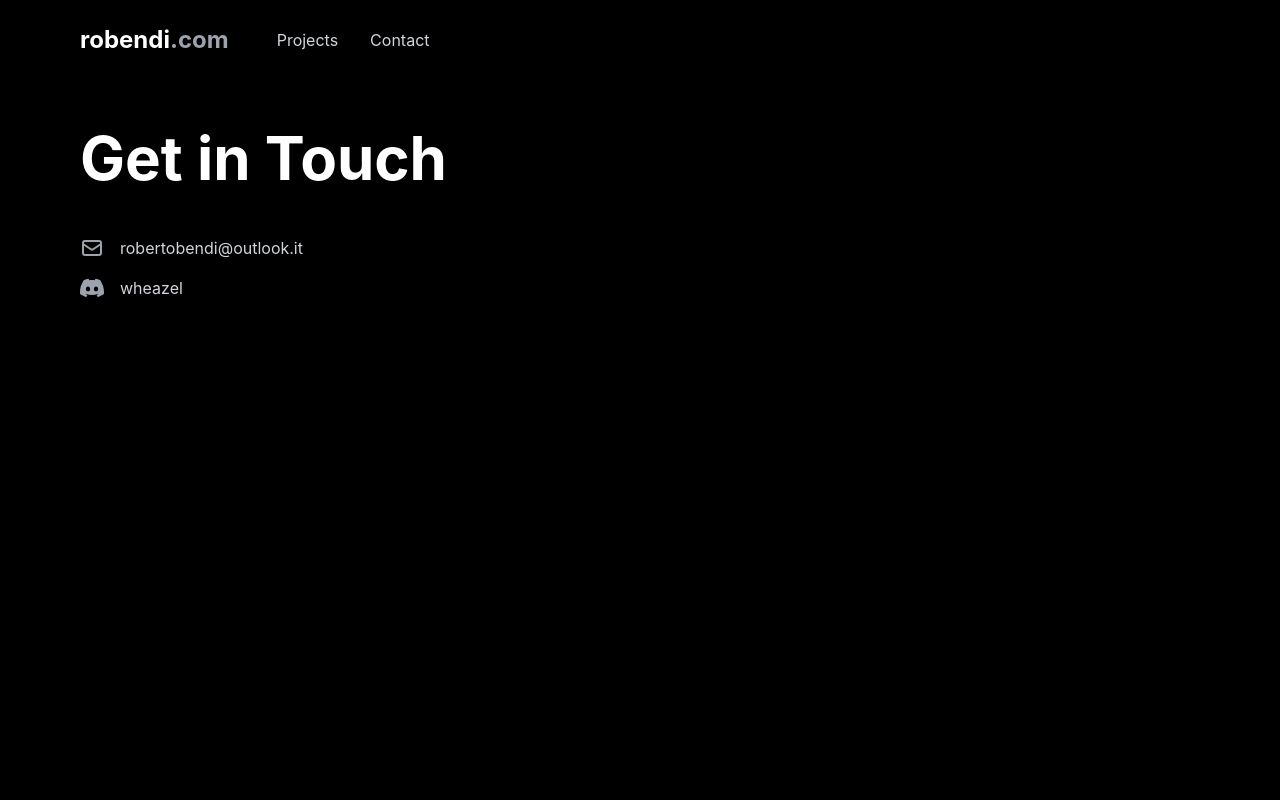
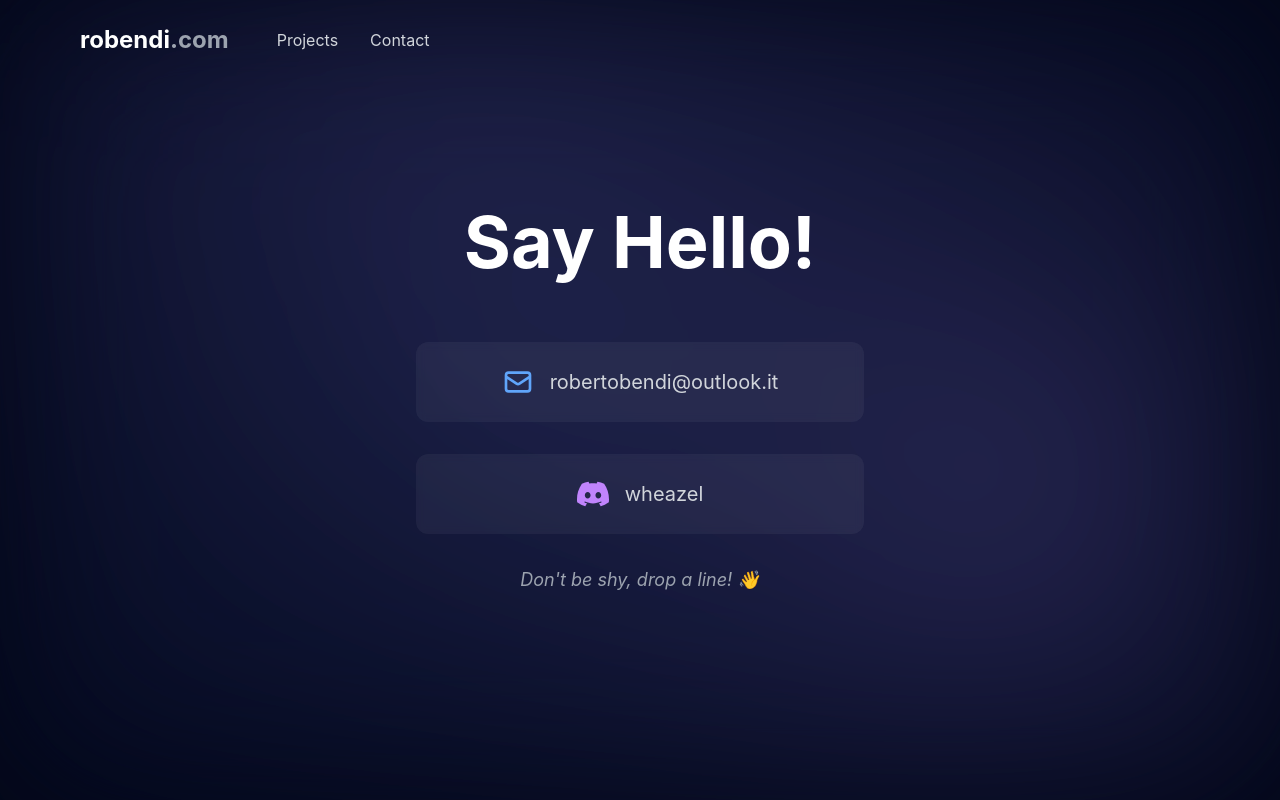
Before and after one commit to robertobendi/robertobendi.github.io, a React (Create React App) app: page /contact in a window 1280 px wide. Shown: the top 800 px of the page. Built offline with nearby package versions, Linux system fonts and the light colour scheme.

Commit message:
better background and updated projects

```diff
--- a/src/Contact.js
+++ b/src/Contact.js
@@ -1,15 +1,39 @@
-import React from "react";
+import React, { useState, useEffect } from "react";
+import MovingBackground from "./MovingBackground";
+
 function Contact() {
+  const [isVisible, setIsVisible] = useState(false);
+
+  useEffect(() => {
+    setIsVisible(true);
+  }, []);
+
   return (
-    <div className="min-h-screen bg-black text-white pt-32 px-8 lg:px-20">
-      <div className="max-w-[2000px] mx-auto">
-        <h1 className="text-5xl lg:text-6xl font-bold mb-12">Get in Touch</h1>
-        <div className="max-w-2xl">
-          {/* Contact Info Section */}
-          <div className="mb-12 space-y-4">
-            <div className="flex items-center space-x-4">
+    <div className="min-h-screen text-white relative flex items-center justify-center">
+      <MovingBackground />
+
+      <div className="relative z-10 w-full max-w-lg px-8">
+        <div
+          className={`text-center transition-all duration-1000 transform ${
+            isVisible
+              ? "translate-y-0 opacity-100 rotate-0"
+              : "translate-y-10 opacity-0 rotate-3"
+          }`}
+        >
+          <h1 className="text-6xl lg:text-7xl font-bold mb-16 hover:scale-105 transition-transform duration-300">
+            Say Hello!
+          </h1>
+
+          <div className="space-y-8">
+            {/* Email Container */}
+            <div
+              className="group bg-white/5 backdrop-blur-sm rounded-xl p-6 hover:bg-white/10
+                         transition-all duration-300 hover:-translate-y-1 hover:scale-105 cursor-pointer"
+              onClick={() => window.location.href = 'mailto:robertobendi@outlook.it'}
+            >
+              <div className="flex items-center justify-center space-x-4">
                 <svg
-                className="w-6 h-6 text-gray-400"
+                  className="w-8 h-8 text-blue-400 group-hover:scale-110 transition-transform duration-300"
                   fill="none"
                   viewBox="0 0 24 24"
                   stroke="currentColor"
@@ -21,28 +45,40 @@ function Contact() {
                     d="M3 8l7.89 5.26a2 2 0 002.22 0L21 8M5 19h14a2 2 0 002-2V7a2 2 0 00-2-2H5a2 2 0 00-2 2v10a2 2 0 002 2z"
                   />
                 </svg>
-              <a
-                href="mailto:robertobendi@outlook.it"
-                className="text-gray-300 hover:text-white transition-colors"
+                <span className="text-xl text-gray-300 group-hover:text-white transition-colors">
+                  robertobendi@outlook.it
+                </span>
+              </div>
+            </div>
+
+            {/* Discord Container */}
+            <div
+              className="group bg-white/5 backdrop-blur-sm rounded-xl p-6 hover:bg-white/10
+                         transition-all duration-300 hover:-translate-y-1 hover:scale-105"
             >
-                robertobendi@outlook.it
-              </a>
-            </div>
-            <div className="flex items-center space-x-4">
+              <div className="flex items-center justify-center space-x-4">
                 <svg
-                className="w-6 h-6 text-gray-400"
+                  className="w-8 h-8 text-purple-400 group-hover:scale-110 transition-transform duration-300"
                   fill="currentColor"
                   viewBox="0 0 24 24"
                 >
                   <path d="M20.317 4.3698a19.7913 19.7913 0 00-4.8851-1.5152.0741.0741 0 00-.0785.0371c-.211.3753-.4447.8648-.6083 1.2495-1.8447-.2762-3.68-.2762-5.4868 0-.1636-.3847-.4058-.874-.6177-1.2495a.077.077 0 00-.0785-.037 19.7363 19.7363 0 00-4.8852 1.515.0699.0699 0 00-.0321.0277C.5334 9.0458-.319 13.5799.0992 18.0578a.0824.0824 0 00.0312.0561c2.0528 1.5076 4.0413 2.4228 5.9929 3.0294a.0777.0777 0 00.0842-.0276c.4616-.6304.8731-1.2952 1.226-1.9942a.076.076 0 00-.0416-.1057c-.6528-.2476-1.2743-.5495-1.8722-.8923a.077.077 0 01-.0076-.1277c.1258-.0943.2517-.1923.3718-.2914a.0743.0743 0 01.0776-.0105c3.9278 1.7933 8.18 1.7933 12.0614 0a.0739.0739 0 01.0785.0095c.1202.099.246.1981.3728.2924a.077.077 0 01-.0066.1276 12.2986 12.2986 0 01-1.873.8914.0766.0766 0 00-.0407.1067c.3604.698.7719 1.3628 1.225 1.9932a.076.076 0 00.0842.0286c1.961-.6067 3.9495-1.5219 6.0023-3.0294a.077.077 0 00.0313-.0552c.5004-5.177-.8382-9.6739-3.5485-13.6604a.061.061 0 00-.0312-.0286zM8.02 15.3312c-1.1825 0-2.1569-1.0857-2.1569-2.419 0-1.3332.9555-2.4189 2.157-2.4189 1.2108 0 2.1757 1.0952 2.1568 2.419 0 1.3332-.9555 2.4189-2.1569 2.4189zm7.9748 0c-1.1825 0-2.1569-1.0857-2.1569-2.419 0-1.3332.9554-2.4189 2.1569-2.4189 1.2108 0 2.1757 1.0952 2.1568 2.419 0 1.3332-.946 2.4189-2.1568 2.4189Z" />
                 </svg>
-              <span className="text-gray-300">wheazel</span>
+                <span className="text-xl text-gray-300 group-hover:text-white transition-colors">
+                  wheazel
+                </span>
               </div>
             </div>
 
+            {/* Fun little message */}
+            <p className="text-gray-400 italic mt-8 text-lg">
+              Don't be shy, drop a line! 👋
+            </p>
+          </div>
         </div>
       </div>
     </div>
   );
 }
+
 export default Contact;
--- /dev/null
+++ b/src/MovingBackground.js
@@ -0,0 +1,97 @@
+import React, { useEffect, useRef } from 'react';
+
+const MovingBackground = () => {
+  const canvasRef = useRef(null);
+
+  useEffect(() => {
+    const canvas = canvasRef.current;
+    const ctx = canvas.getContext('2d');
+    let animationFrameId;
+    let time = 0;
+
+    const colors = [
+      'rgba(96, 165, 250, 0.12)', // blue
+      'rgba(167, 139, 250, 0.12)', // purple
+      'rgba(129, 140, 248, 0.12)', // indigo
+    ];
+
+    const blobs = Array.from({ length: 3 }, () => ({
+      x: Math.random() * window.innerWidth,
+      y: Math.random() * window.innerHeight,
+      radius: Math.random() * 700 + 500,
+      speedX: (Math.random() - 0.5) * 0.15,
+      speedY: (Math.random() - 0.5) * 0.15,
+      color: colors[Math.floor(Math.random() * colors.length)],
+      phase: Math.random() * Math.PI * 2,
+    }));
+
+    const resize = () => {
+      canvas.width = window.innerWidth;
+      canvas.height = window.innerHeight;
+    };
+
+    window.addEventListener('resize', resize);
+    resize();
+
+    const draw = () => {
+      time += 0.005;
+
+      ctx.fillStyle = '#020617';
+      ctx.fillRect(0, 0, canvas.width, canvas.height);
+
+      blobs.forEach(blob => {
+        blob.x += blob.speedX;
+        blob.y += blob.speedY;
+
+        if (blob.x < -blob.radius) blob.x = canvas.width + blob.radius;
+        if (blob.x > canvas.width + blob.radius) blob.x = -blob.radius;
+        if (blob.y < -blob.radius) blob.y = canvas.height + blob.radius;
+        if (blob.y > canvas.height + blob.radius) blob.y = -blob.radius;
+
+        // Increased base brightness and pulse intensity
+        const brightness = 1.2 + Math.sin(time + blob.phase) * 0.4;
+
+        const gradient = ctx.createRadialGradient(
+          blob.x, blob.y, 0,
+          blob.x, blob.y, blob.radius
+        );
+
+        const baseColor = blob.color.replace('rgba(', '').replace(')', '').split(',');
+        const currentOpacity = parseFloat(baseColor[3]) * brightness;
+        const brighterColor = `rgba(${baseColor[0]}, ${baseColor[1]}, ${baseColor[2]}, ${currentOpacity})`;
+
+        gradient.addColorStop(0, brighterColor);
+        gradient.addColorStop(1, 'rgba(2, 6, 23, 0)');
+
+        ctx.fillStyle = gradient;
+        ctx.beginPath();
+        ctx.arc(blob.x, blob.y, blob.radius, 0, Math.PI * 2);
+        ctx.fill();
+      });
+
+      animationFrameId = requestAnimationFrame(draw);
+    };
+
+    draw();
+
+    return () => {
+      window.removeEventListener('resize', resize);
+      cancelAnimationFrame(animationFrameId);
+    };
+  }, []);
+
+  return (
+    <div className="fixed inset-0 -z-10 bg-[#020617]">
+      <canvas
+        ref={canvasRef}
+        className="w-full h-full"
+        style={{
+          filter: 'blur(90px) brightness(1.3)',
+          opacity: 0.9,
+        }}
+      />
+    </div>
+  );
+};
+
+export default MovingBackground;
--- a/src/Projects.js
+++ b/src/Projects.js
@@ -1,36 +1,81 @@
 import React from 'react';
 import ProjectCard from './ProjectCard';
+import MovingBackground from './MovingBackground';
+import { motion } from 'framer-motion';
 
 const Projects = () => {
   const projects = [
     {
       title: "Lhumos Platform",
-      description: "A comprehensive video platform for scientific content, featuring dynamic slide synchronization, playlist management, and integrated file sharing. Built for CECAM and MARVEL, Lhumos provides an advanced interface for educational and research content delivery.",
+      description: "A comprehensive scientific video platform featuring dynamic slide synchronization and integrated file sharing. Built for CECAM and MARVEL, it provides an advanced interface for educational content delivery with playlist management and exercise support.",
       technologies: ["React", "React Router", "Video.js", "React Slick", "REST API"],
-      imageUrl: "https://dome40.eu/sites/default/files/inline-images/EPFL%20Blog%20Post%202.png", // Replace with actual Lhumos screenshot
-      liveUrl: "https://alpha.lhumos.org/", // Replace with actual URL
+      imageUrl: "https://dome40.eu/sites/default/files/inline-images/EPFL%20Blog%20Post%202.png",
+      liveUrl: "https://alpha.lhumos.org/",
     },
-    // Add other projects as needed
+    {
+      title: "LidarXP",
+      description: "A cutting-edge VR application transforming LiDAR and video data into interactive 3D environments. Built for Oculus Quest, it enables real-time collaboration across headsets for precise 3D modeling, perfect for accident reconstruction and architectural visualization.",
+      technologies: ["Unity", "C#", "Oculus SDK", "LiDAR", "AI Point Cloud Processing", "VR Collaboration"],
+      imageUrl: "https://i.ibb.co/6wPD9KW/Screenshot-2024-12-06-100819.png",
+      liveUrl: "https://youtu.be/otlmxsq-IIc",
+    },
   ];
 
+  const containerVariants = {
+    hidden: { opacity: 0 },
+    visible: {
+      opacity: 1,
+      transition: {
+        staggerChildren: 0.2,
+        delayChildren: 0.3,
+      },
+    },
+  };
+
+  const itemVariants = {
+    hidden: { y: 20, opacity: 0 },
+    visible: {
+      y: 0,
+      opacity: 1,
+      transition: {
+        duration: 0.5,
+        ease: "easeOut",
+      },
+    },
+  };
+
   return (
-    <div className="min-h-screen bg-black py-16 px-4 sm:px-6 lg:px-8">
+    <div className="relative min-h-screen">
+      <MovingBackground />
+
+      <div className="relative z-10 py-16 px-4 sm:px-6 lg:px-8">
         <div className="max-w-7xl mx-auto">
-        {/* Header */}
-        <div className="text-center mb-16">
+          <motion.div
+            initial={{ opacity: 0, y: -20 }}
+            animate={{ opacity: 1, y: 0 }}
+            transition={{ duration: 0.6 }}
+            className="text-center mb-16"
+          >
             <h1 className="text-5xl font-bold text-white mb-6 bg-gradient-to-r from-blue-500 to-purple-500 bg-clip-text text-transparent">
               My Projects
             </h1>
-          <p className="text-xl text-gray-400 max-w-2xl mx-auto">
+            <p className="text-xl text-gray-300 max-w-2xl mx-auto">
               A collection of my work, featuring web applications and design projects.
             </p>
-        </div>
+          </motion.div>
 
-        {/* Projects Grid */}
-        <div className="grid grid-cols-1 md:grid-cols-2 gap-8 lg:gap-12">
+          <motion.div
+            variants={containerVariants}
+            initial="hidden"
+            animate="visible"
+            className="grid grid-cols-1 md:grid-cols-2 gap-8 lg:gap-12"
+          >
             {projects.map((project, index) => (
-            <ProjectCard key={index} {...project} />
+              <motion.div key={index} variants={itemVariants}>
+                <ProjectCard {...project} />
+              </motion.div>
             ))}
+          </motion.div>
         </div>
       </div>
     </div>
```
Also changed, not shown: package.json (+4 -3 lines), src/Home.js (+25 -121 lines), src/ProjectCard.js (+50 -23 lines), src/index.js (+5 -5 lines), 1 other file (tests, documents, lock files or other folders). Lines whose indentation alone changed are shown as unchanged.
